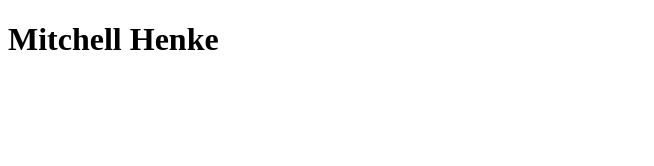
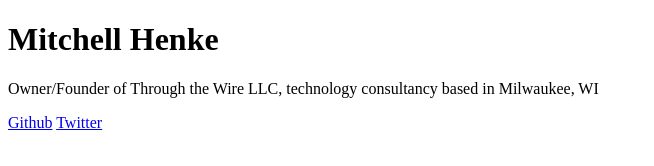
Before and after one commit to mitchellhenke/mitchellhenke.github.io, a plain HTML site: page index.html in a window 1280 px wide. Shown: the whole page, without its empty margins (0-654 px from the left). Drawn offline with Linux system fonts and the light colour scheme.

Commit message:
details of site

```diff
--- a/index.html
+++ b/index.html
@@ -9,4 +9,7 @@
 </head>
 <body>
   <h1>Mitchell Henke</h1>
+  <p>Owner/Founder of Through the Wire LLC, technology consultancy based in Milwaukee, WI</p>
+  <a href="https://github.com/mitchellhenke">Github</a>
+  <a href="https://twitter.com/mitchellhenke">Twitter</a>
 </body>
```
